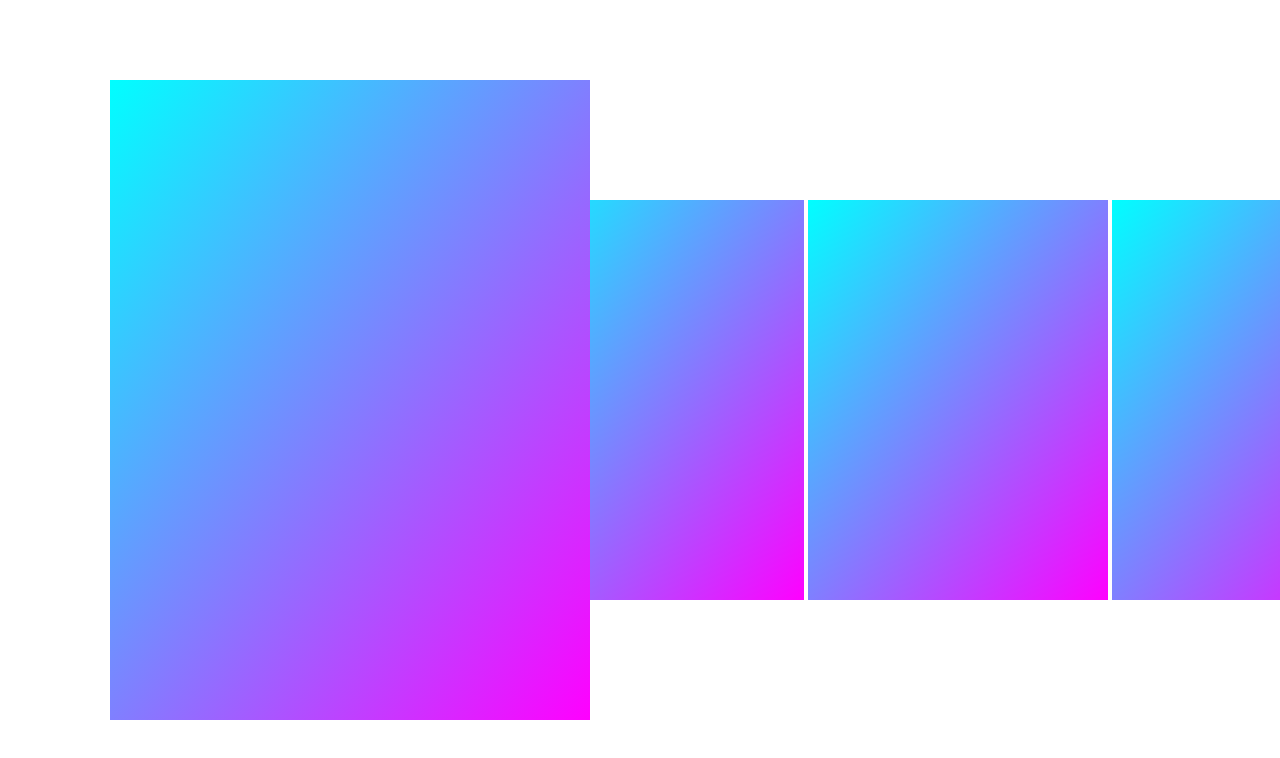
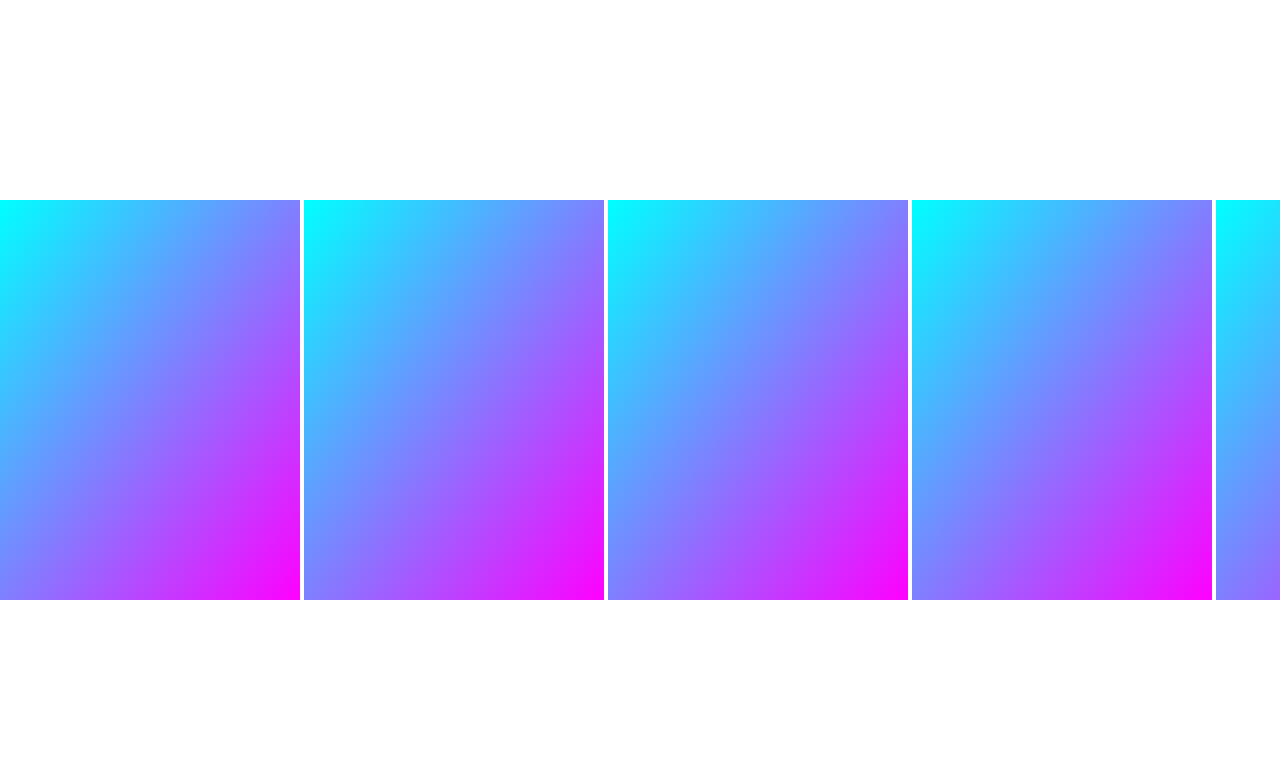
Before and after one commit to domenicopopolizio/simple-carousel, a plain HTML site: page index.html in a window 1280 px wide. Drawn offline with Linux system fonts and the light colour scheme.

Commit message:
Improvement for enableing the code to be imported on existing products

```diff
--- a/simple-carousel.css
+++ b/simple-carousel.css
@@ -2,9 +2,9 @@
 .sc-container {
     overflow-y: hidden;
     overflow-x: auto;
-    width: calc(100vw - 200px * 2);
+    width: 100%;
     height: 400px;
-    padding: 200px;
+    padding: 200px 0px 200px 0px;
     white-space: nowrap;
     position: relative;
 }
--- a/simple-carousel.js
+++ b/simple-carousel.js
@@ -30,7 +30,7 @@ class Carousel {
         // smoothly
         ev.target.parentNode.scrollTo({
             top: 0,
-            left: ev.target.offsetLeft - window.innerWidth / 2 + ev.target.clientWidth / 2,
+            left: ev.target.offsetLeft - ev.target.parentNode.clientWidth / 2 + ev.target.clientWidth / 2,
             behavior: "smooth"
         });
 
@@ -48,7 +48,7 @@ class Carousel {
 
 
 // just for the example
-document.addEventListener("DOMContentLoaded", () => {
+function simpleCarouselMain() {
 
     // let els be the group of div that should became a carousel
     let els = document.querySelectorAll(".sc-container");
@@ -58,4 +58,4 @@ document.addEventListener("DOMContentLoaded", () => {
         // a carousel istance is created
         new Carousel(el);
     }
-});
+}
```
